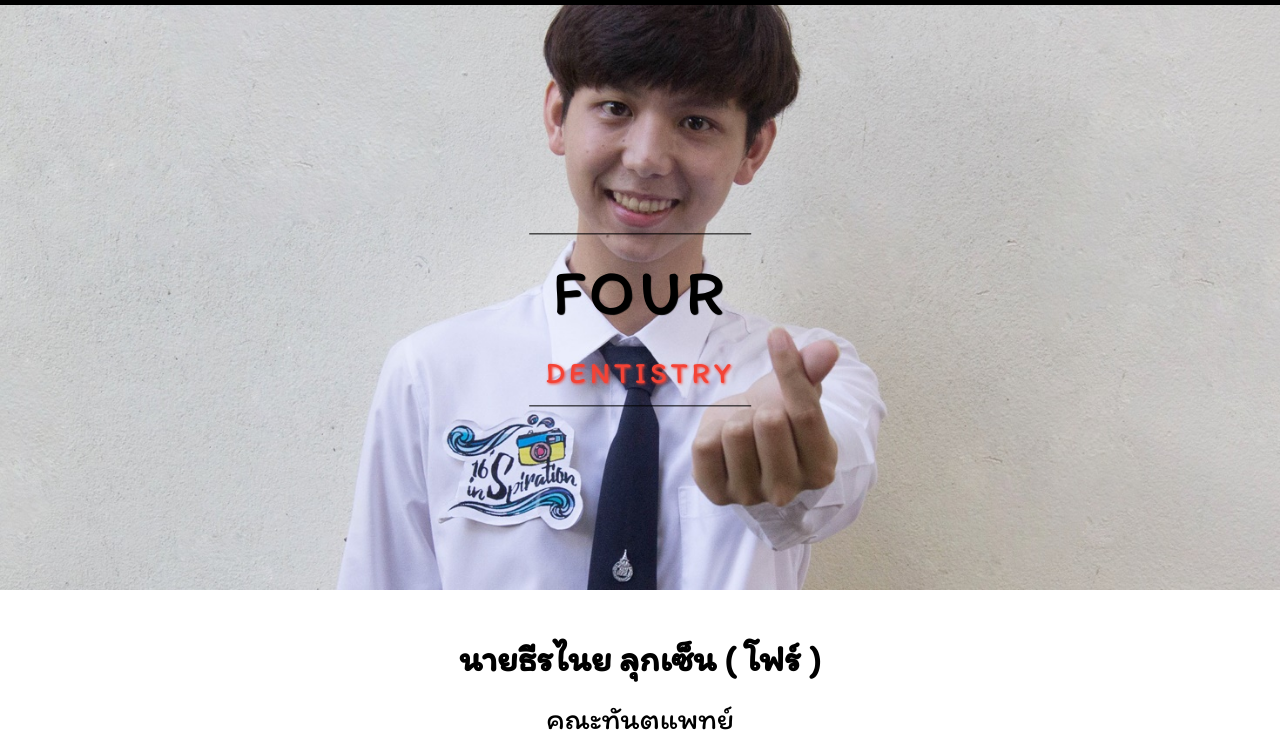
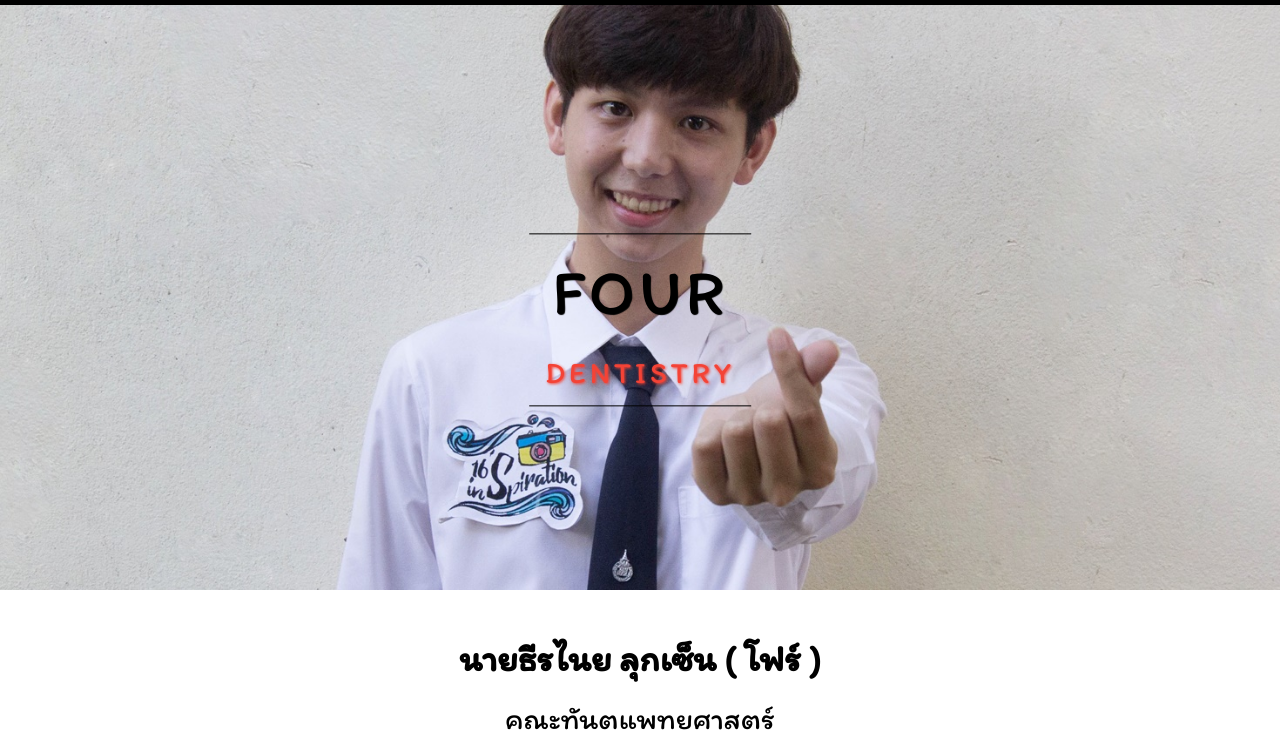
Before and after one commit to impalmn/16Inspirations-four, a plain HTML site: page index.html in a window 1280 px wide. Shown: the part 50-798 px from the top of the page. Drawn offline with nearby package versions, Linux system fonts and the light colour scheme.

Commit message:
Update index.html

```diff
--- a/index.html
+++ b/index.html
@@ -41,7 +41,7 @@ body,h1,h2,h3,h4,h5,h6,p {font-family: "Itim", sans-serif}
 <div class="w3-container w3-padding-32" id="us">
   <div class="w3-content">
     <h1 class="w3-center w3-text-black"><b>นายธีรไนย ลุกเซ็น ( โฟร์ )</b></h1>
-    <h2 class="w3-center w3-text-black">คณะทันตแพทย์</h2>
+    <h2 class="w3-center w3-text-black">คณะทันตแพทยศาสตร์</h2>
 
   <!-- ???? -->
 <div class="w3-container w3-center">
```
